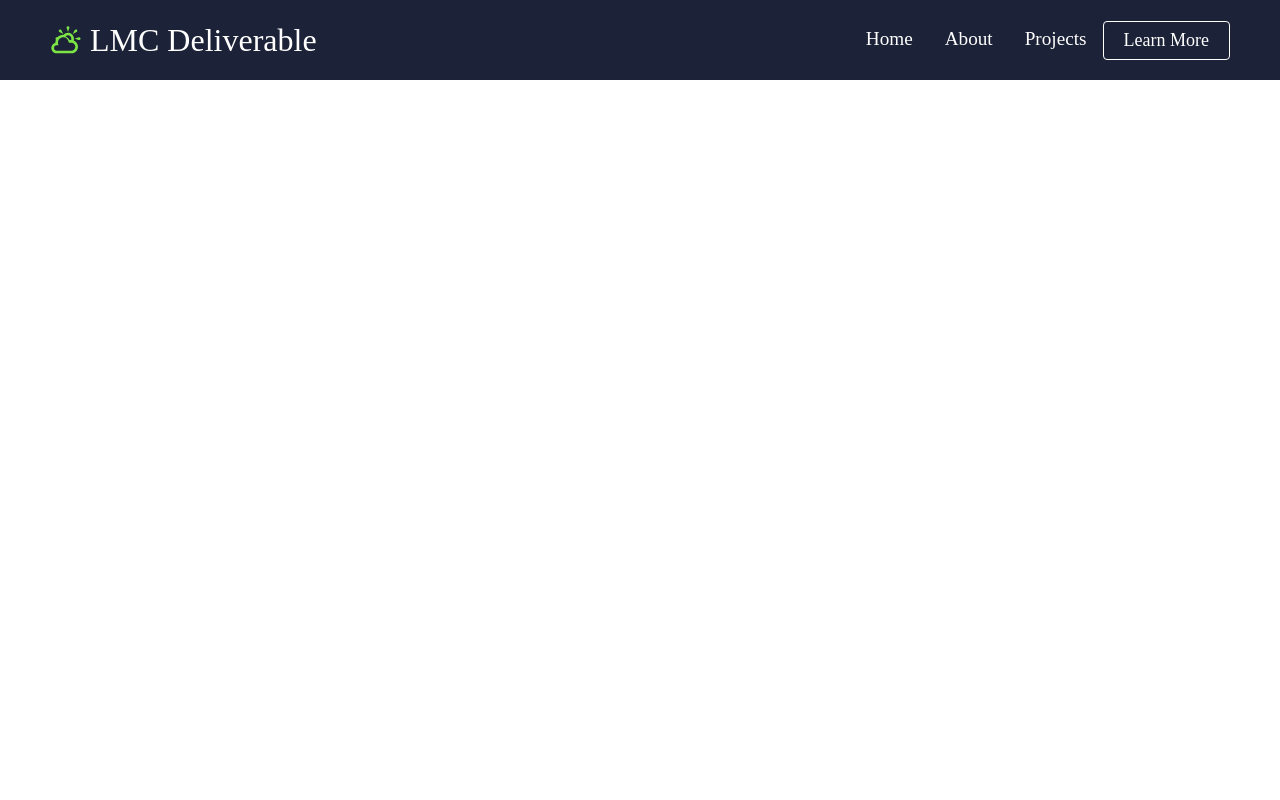
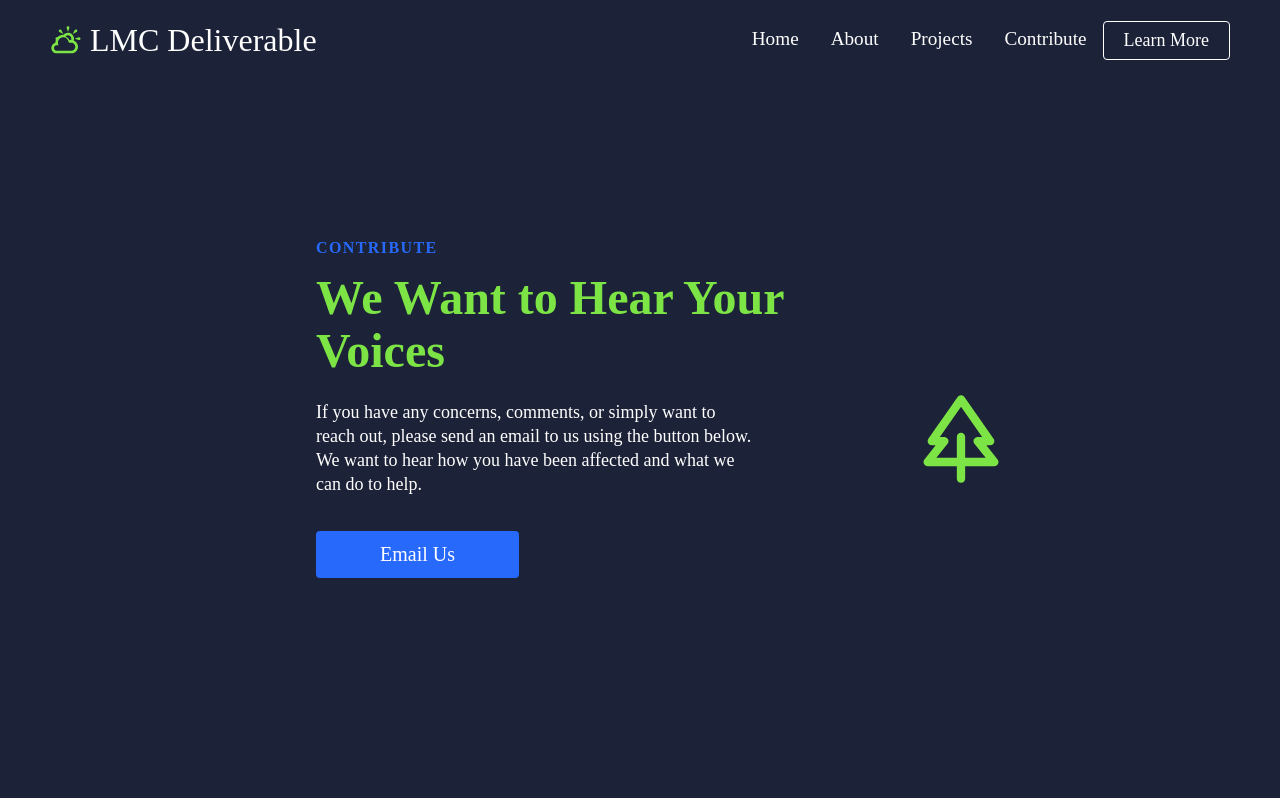
Before and after one commit to anurajan86/lmc-deliverable-gh, a React (Create React App) app: page /contribute in a window 1280 px wide. Built offline with nearby package versions, Linux system fonts and the light colour scheme.

Commit message:
added contribute page, updated styling

```diff
--- a/src/App.js
+++ b/src/App.js
@@ -6,6 +6,7 @@ import Projects from './components/pages/Projects/Projects';
 import LearnMore from './components/pages/LearnMore/LearnMore';
 import { BrowserRouter as Router, Switch, Route } from 'react-router-dom';
 import Navbar from './components/Navbar';
+import Contribute from './components/pages/Contribute/Contribute';
 
 function App() {
   return (
@@ -15,6 +16,7 @@ function App() {
         <Route path='/' exact component={Home} />
         <Route path='/about' component={About} />
         <Route path='/projects' component={Projects} />
+        <Route path='/contribute' component={Contribute} />
         <Route path='/learn-more' component={LearnMore} />
       </Switch>
     </Router>
--- a/src/components/HeroSection.css
+++ b/src/components/HeroSection.css
@@ -18,10 +18,19 @@
 
   .col {
     margin-bottom: 15px;
-    padding-right: 15px;
+    /* padding-right: 15px; */
     padding-left: 15px;
     flex: 1;
-    max-width: 50%;
+    max-width: 90%;
+    flex-basis: 50%;
+  }
+
+  .img-col {
+    margin-bottom: 15px;
+    padding-right: 15px;
+    /* padding-left: 15px; */
+    flex: 1;
+    max-width: 10%;
     flex-basis: 50%;
   }
 
--- a/src/components/HeroSection.js
+++ b/src/components/HeroSection.js
@@ -51,7 +51,7 @@ function HeroSection({
                 </Link>
               </div>
             </div>
-            <div className='col'>
+            <div className='img-col'>
               <div className='home__hero-img-wrapper'>
                 {/* <img src={img} alt={alt} className='home__hero-img' /> */}
                 <TiTree className='navbar-icon' size={100} />
--- a/src/components/Navbar.css
+++ b/src/components/Navbar.css
@@ -13,15 +13,27 @@
   .navbar-container {
     display: flex;
     justify-content: space-between;
+    /* align-items: flex-start; */
     height: 80px;
+
+  }
+  .second-container {
+    z-index: 1;
+    width: 100%;
+    max-width: 1300px;
+    margin-right: auto;
+    margin-left: auto;
+    padding-right: 50px;
+    padding-left: 50px;
   }
 
   .container {
     z-index: 1;
     width: 100%;
     max-width: 1300px;
-    margin-right: auto;
-    margin-left: auto;
+    align-items: center;
+    display: flex;
+    justify-content: center;
     padding-right: 50px;
     padding-left: 50px;
   }
@@ -74,6 +86,7 @@
 
   .menu-icon {
     display: none;
+    margin-top:1em
   }
 
   @media screen and (max-width: 960px) {
--- a/src/components/Navbar.js
+++ b/src/components/Navbar.js
@@ -35,7 +35,7 @@ function Navbar() {
     <>
       <IconContext.Provider value={{ color: '#7DE446' }}>
         <nav className='navbar'>
-          <div className='navbar-container container'>
+          <div className='navbar-container second-container'>
             <Link to='/' className='navbar-logo' onClick={closeMobileMenu}>
               <TiWeatherPartlySunny className='navbar-icon' />
               LMC Deliverable
@@ -67,6 +67,15 @@ function Navbar() {
                   Projects
                 </Link>
               </li>
+              <li className='nav-item'>
+                <Link
+                  to='/contribute'
+                  className='nav-links'
+                  onClick={closeMobileMenu}
+                >
+                  Contribute
+                </Link>
+              </li>
               <li className='nav-btn'>
                 {button ? (
                   <Link to='/learn-more' className='btn-link'>
--- a/src/components/pages/About/About.js
+++ b/src/components/pages/About/About.js
@@ -7,7 +7,9 @@ function About() {
   return (
     <>
       {/* <Pricing /> */}
-      <HeroSection {...homeObjOne} />
+        <HeroSection {...homeObjOne} />
+
+
       {/* <HeroSection {...homeObjThree} /> */}
     </>
   );
--- /dev/null
+++ b/src/components/pages/Contribute/Contribute.js
@@ -0,0 +1,14 @@
+import React from 'react';
+import HeroSection from '../../HeroSection';
+import { homeObjOne } from './Data';
+import Pricing from '../../Pricing';
+
+function Contribute() {
+  return (
+    <>
+     <HeroSection {...homeObjOne} />
+    </>
+  );
+}
+
+export default Contribute;
--- /dev/null
+++ b/src/components/pages/Contribute/Data.js
@@ -0,0 +1,13 @@
+export const homeObjOne = {
+    lightBg: false,
+    lightText: true,
+    lightTextDesc: true,
+    topLine: 'Contribute',
+    headline: 'We Want to Hear Your Voices',
+    description:
+      'If you have any concerns, comments, or simply want to reach out, please send an email to us using the button below. We want to hear how you have been affected and what we can do to help.',
+    buttonLabel: 'Email Us',
+    imgStart: '',
+    // img: 'images/svg-1.svg',
+    alt: 'Icon'
+  };
--- a/src/components/pages/Projects/Projects.js
+++ b/src/components/pages/Projects/Projects.js
@@ -2,12 +2,15 @@ import React from 'react';
 import HeroSection from '../../HeroSection';
 import { homeObjOne, homeObjTwo, homeObjThree, homeObjFour } from './Data';
 import Pricing from '../../Pricing';
+import '../../../App.css'
 
 function Projects() {
   return (
     <>
       <HeroSection {...homeObjOne} />
+      <div style={{marginTop:'-20em'}}>
       <HeroSection {...homeObjTwo} />
+      </div>
     </>
   );
 }
```
Also changed, not shown: src/App.css (line endings or trailing spaces), 1 other file (tests, documents, lock files or other folders).
